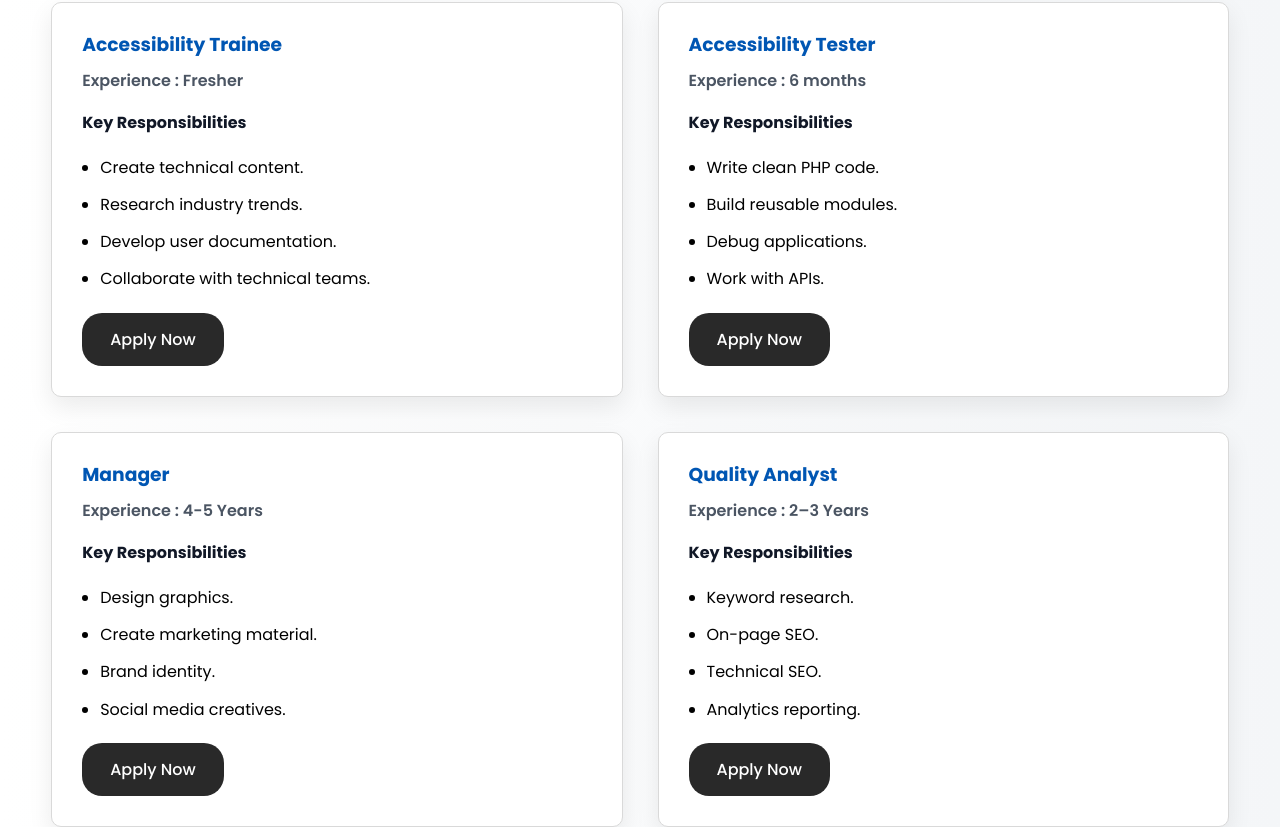
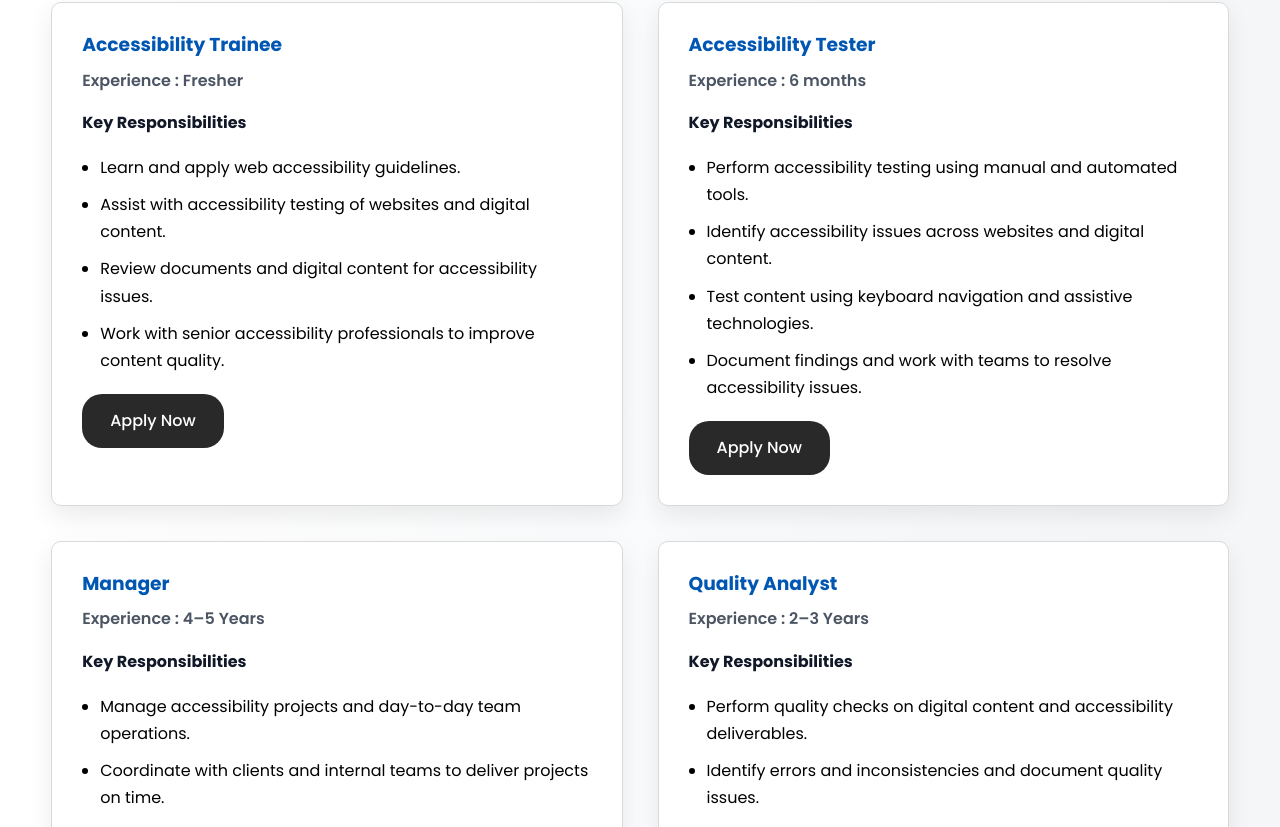
Before and after one commit to Anshikarwt08/Mirscon, a React (Vite) app: page /career in a window 1280 px wide. Shown: the part 353-1180 px from the top of the page. Built offline with nearby package versions, Linux system fonts and the light colour scheme.

Commit message:
Update changes

```diff
--- a/src/pages/Careers/Careers.jsx
+++ b/src/pages/Careers/Careers.jsx
@@ -13,43 +13,46 @@ const jobs = [
     title: "Accessibility Trainee",
     experience: "Fresher",
     responsibilities: [
-      "Create technical content.",
-      "Research industry trends.",
-      "Develop user documentation.",
-      "Collaborate with technical teams.",
+      "Learn and apply web accessibility guidelines.",
+      "Assist with accessibility testing of websites and digital content.",
+      "Review documents and digital content for accessibility issues.",
+      "Work with senior accessibility professionals to improve content quality.",
     ],
   },
+
   {
     id: 2,
     title: "Accessibility Tester",
     experience: "6 months",
     responsibilities: [
-      "Write clean PHP code.",
-      "Build reusable modules.",
-      "Debug applications.",
-      "Work with APIs.",
+      "Perform accessibility testing using manual and automated tools.",
+      "Identify accessibility issues across websites and digital content.",
+      "Test content using keyboard navigation and assistive technologies.",
+      "Document findings and work with teams to resolve accessibility issues.",
     ],
   },
+
   {
     id: 3,
     title: "Manager",
-    experience: "4-5 Years",
+    experience: "4–5 Years",
     responsibilities: [
-      "Design graphics.",
-      "Create marketing material.",
-      "Brand identity.",
-      "Social media creatives.",
+      "Manage accessibility projects and day-to-day team operations.",
+      "Coordinate with clients and internal teams to deliver projects on time.",
+      "Review project quality, performance, and deliverables.",
+      "Guide team members and ensure efficient resource allocation.",
     ],
   },
+
   {
     id: 4,
     title: "Quality Analyst",
     experience: "2–3 Years",
     responsibilities: [
-      "Keyword research.",
-      "On-page SEO.",
-      "Technical SEO.",
-      "Analytics reporting.",
+      "Perform quality checks on digital content and accessibility deliverables.",
+      "Identify errors and inconsistencies and document quality issues.",
+      "Review work against project requirements and accessibility standards.",
+      "Collaborate with teams to improve accuracy, consistency, and overall quality.",
     ],
   },
 ];
@@ -63,10 +66,10 @@ function Careers() {
 
       <main className="career-page">
 
-        {/* Hero Section */}
+        {/* =========================
+            HERO SECTION
+        ========================= */}
         <section className="career-hero">
-
-
 
           <h1>
             Current Job Openings
@@ -78,11 +81,12 @@ function Careers() {
             the next step in your career.
           </p>
 
+        </section>
 
 
-        </section>
-
-        {/* Job Cards */}
+        {/* =========================
+            JOB CARDS
+        ========================= */}
         <section className="career-grid">
 
           {jobs.map((job) => (
@@ -95,7 +99,10 @@ function Careers() {
 
         </section>
 
-        {/* Modal */}
+
+        {/* =========================
+            CAREER MODAL
+        ========================= */}
         {selectedJob && (
           <CareerModal
             job={selectedJob}
```
